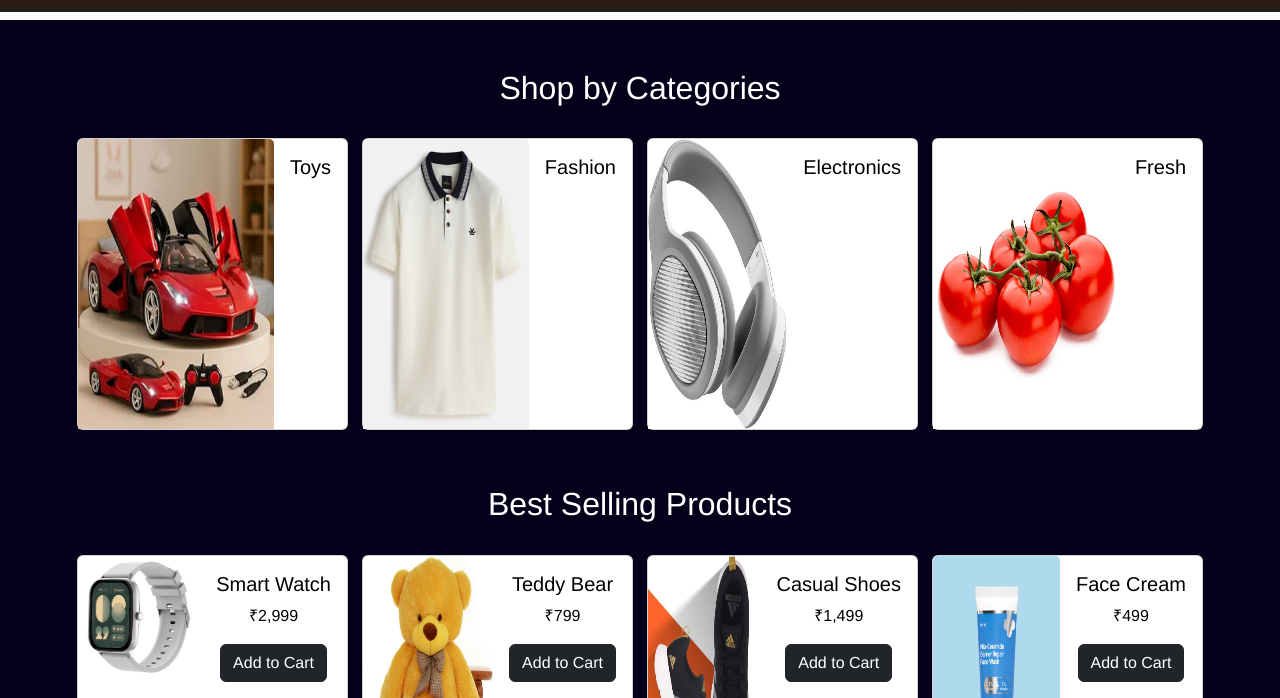
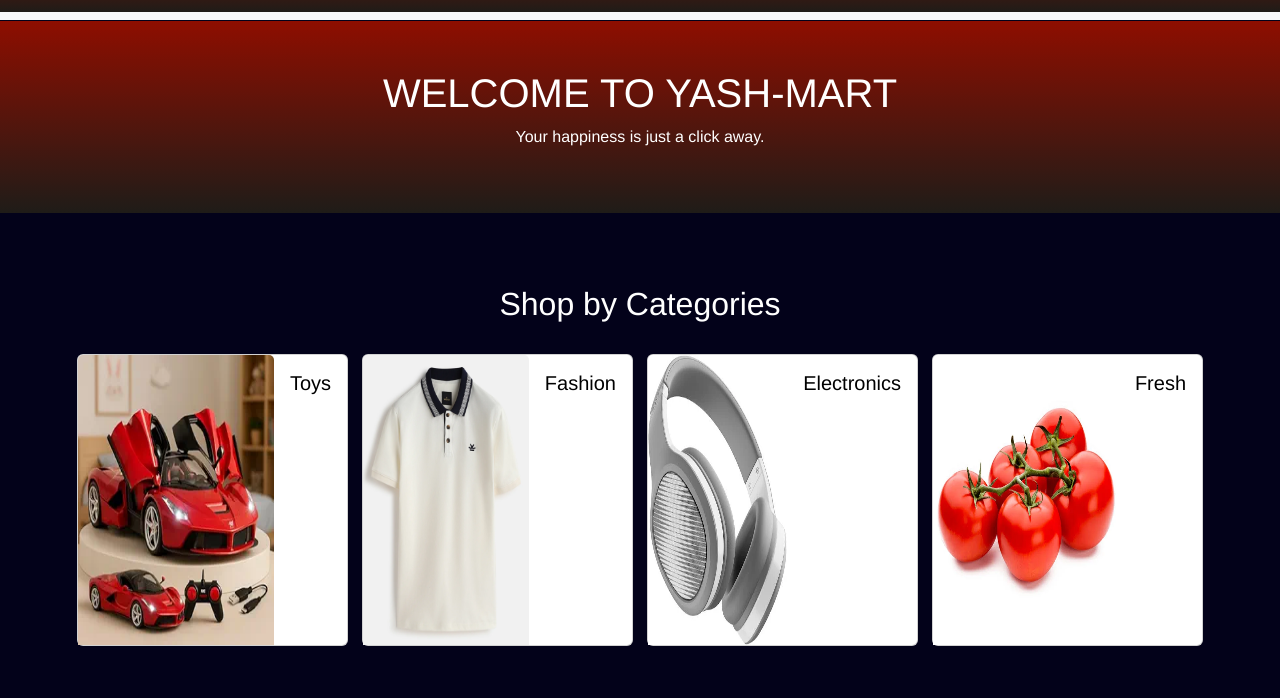
Before and after one commit to yashwantchatti005/Yash-mart, a plain HTML site: page webpage1.html in a window 1280 px wide. Shown: the part 75-773 px from the top of the page. Drawn offline with nearby package versions, Linux system fonts and the light colour scheme.

Commit message:
Update webpage1.html

```diff
--- a/webpage1.html
+++ b/webpage1.html
@@ -55,6 +55,13 @@
 </nav>
 
 <br><br><br><br>
+
+      <section class="bg-dark text-white text-center p-5">
+       <div class="banner-text">
+      <h1>WELCOME TO YASH-MART</h1>
+      <p>Your happiness is just a click away.</p>
+       </div>
+    </section><br>
 
 <!-- Featured Categories -->
 <div class="container my-5">
```
